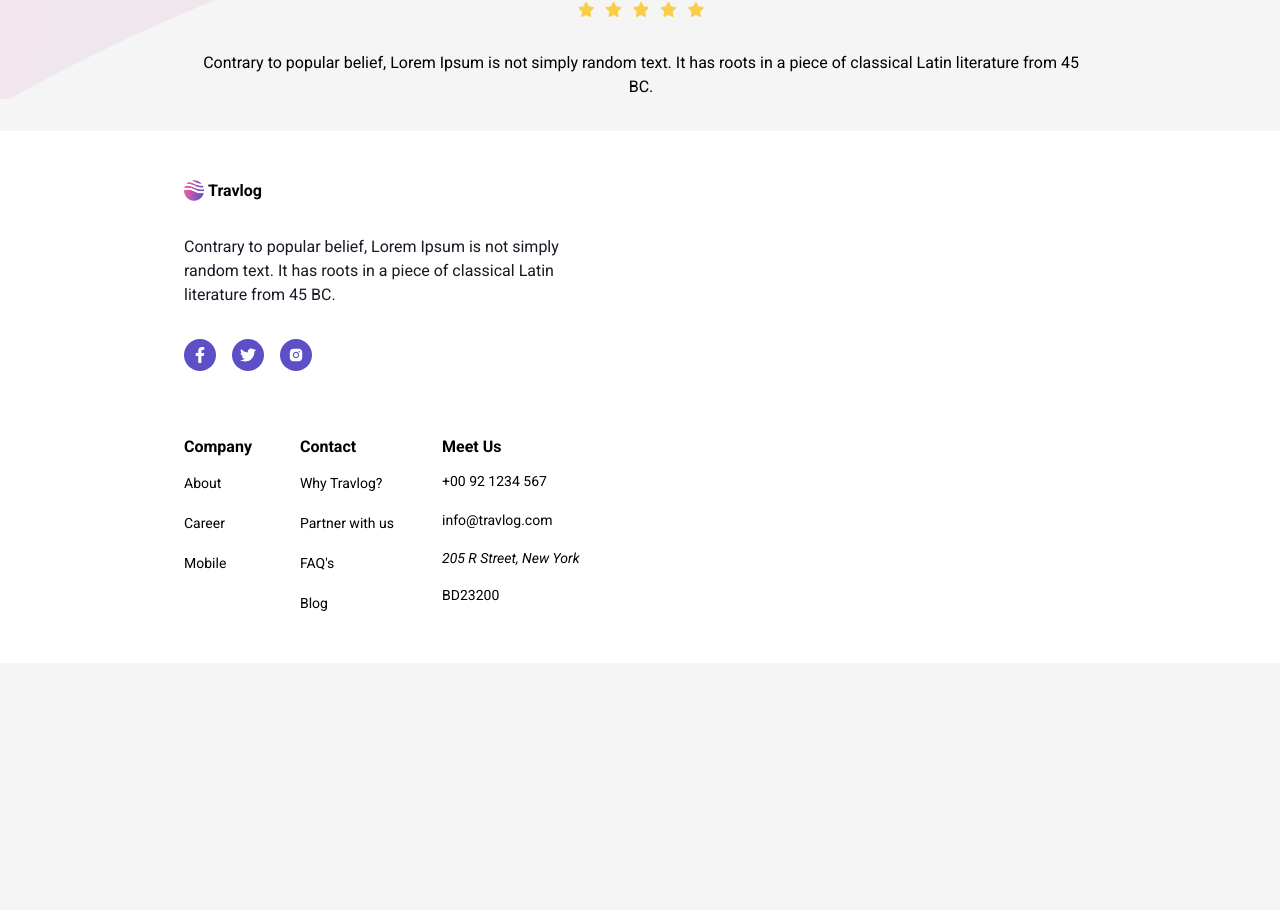
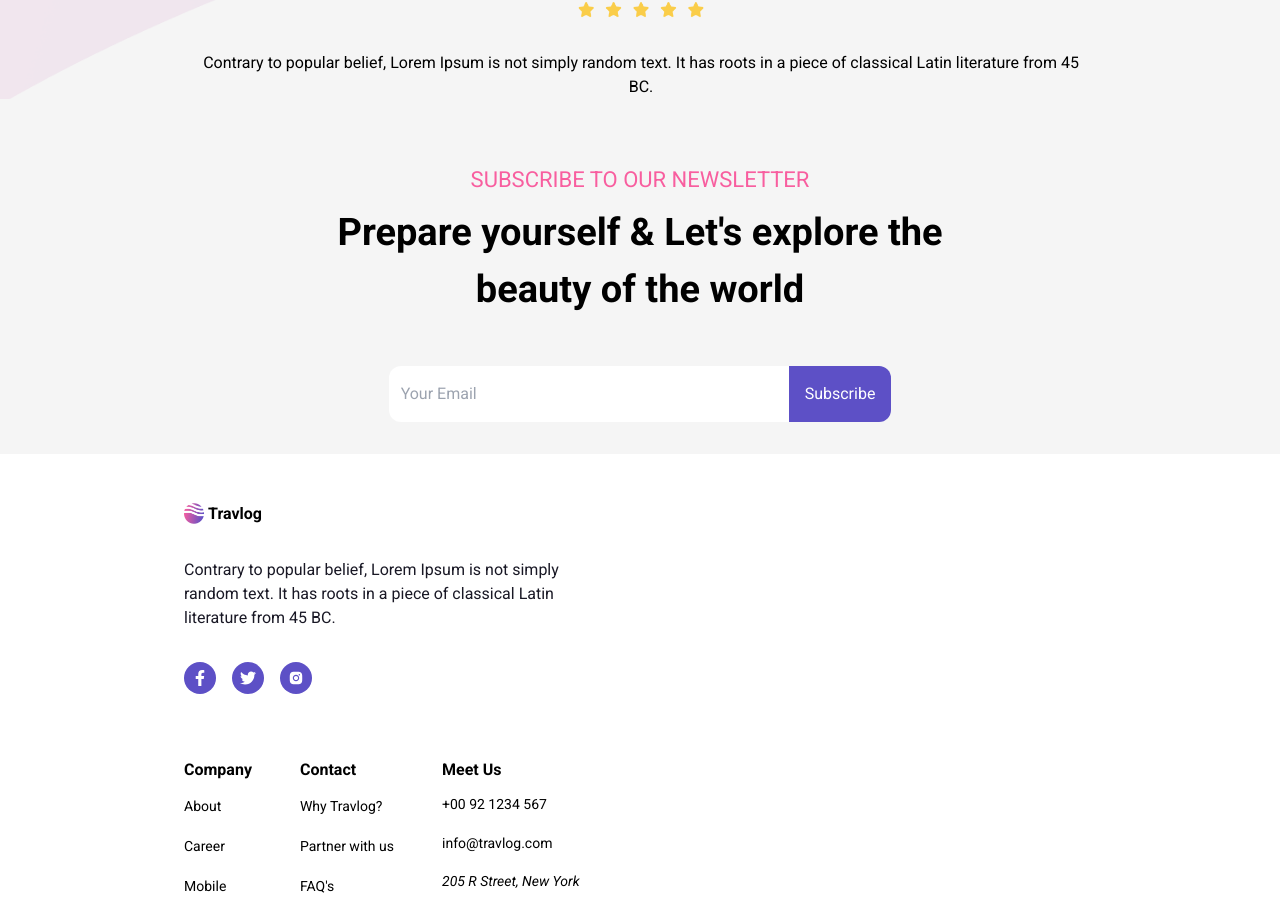
Before and after one commit to Kaydev-cmd/trav-log-web-app, a React (Vite) app in the folder frontend/: page / in a window 1280 px wide. Shown: the part 4540-5450 px from the top of the page. Before the commit the page ends 5203 px from the top, so only its background shows below. Built offline with nearby package versions, Linux system fonts and the light colour scheme.

Commit message:
Refactored the Subscribe component with state management, input validation, and improved UX

```diff
--- /dev/null
+++ b/frontend/src/components/Subscribe/Subscribe.jsx
@@ -0,0 +1,60 @@
+import React from "react";
+import { useState } from "react";
+
+const Subscribe = () => {
+  const [email, setEmail] = useState("");
+  const [message, setMessage] = useState("");
+
+  const handleSubscribe = () => {
+    if (!email) {
+      setMessage("Please enter a valid email address");
+      return;
+    }
+    setMessage("Thank you for subscribing!");
+    setEmail(""); // Clears input after submission
+  };
+
+  return (
+    <>
+      <section className="mt-8">
+        <div className="container">
+          <div className="flex flex-col items-center gap-12">
+            {/* Heading */}
+            <div className="text-center">
+              <h2 className="text-[#F85E9F] text-[22px] mt-8 mb-2 md:text-[20px]">
+                Subscribe To Our Newsletter
+              </h2>
+              <h3 className="text-[38px] font-bold md:text-[26px]">
+                Prepare yourself &#38; Let&#39;s explore the
+                <br />
+                beauty of the world
+              </h3>
+            </div>
+
+            {/* Subscription Form */}
+            <div className="flex xs:flex-col xs:gap-4">
+              <input
+                type="email"
+                value={email}
+                onChange={(e) => setEmail(e.target.value)}
+                placeholder="Your Email"
+                className="p-3 rounded-l-[12px] w-[400px] md:w-[280px] sm:w-[240px] xs:w-[100%] xs:rounded-[12px]"
+              />
+              <button
+                onClick={handleSubscribe}
+                aria-label="Subscribe to the newsletter"
+                className="bg-[#5D50C6] p-4 rounded-r-[12px] text-white hover:opacity-[.9] xs:rounded-[12px]"
+              >
+                Subscribe
+              </button>
+            </div>
+            {/* Message Display */}
+            {message && <p className="mt-2 text-sm text-gray-700">{message}</p>}
+          </div>
+        </div>
+      </section>
+    </>
+  );
+};
+
+export default Subscribe;
--- a/frontend/src/pages/home/Home.jsx
+++ b/frontend/src/pages/home/Home.jsx
@@ -1,9 +1,4 @@
 import React from "react";
-import { ServicesCards } from "../../components/Services/ServicesCards";
-import { DestinationCards } from "../../components/TopDestinations/DestinationCards";
-import { TravelPointsCards } from "../../components/TravelPoints/TravelPointsCards";
-import { KeyFeaturesCards } from "../../components/KeyFeatures/KeyFeaturesCards";
-// import { FaBriefcase } from "react-icons/fa6";
 import Hero from "../../components/Hero/Hero";
 import Icons from "../../components/Icons/Icons";
 import Services from "../../components/Services/Services";
@@ -11,6 +6,7 @@ import TopDestinations from "../../components/TopDestinations/TopDestinations";
 import TravelPoints from "../../components/TravelPoints/TravelPoints";
 import KeyFeatures from "../../components/KeyFeatures/KeyFeatures";
 import Testimonials from "../../components/Testimonials/Testimonials";
+import Subscribe from "../../components/Subscribe/Subscribe";
 
 export const Home = () => {
   return (
@@ -22,35 +18,7 @@ export const Home = () => {
       <TravelPoints />
       <KeyFeatures />
       <Testimonials />
-      {/* Testimonials */}
-
-      {/* Subscribe */}
-      {/* <section className="mt-8">
-        <div className="container">
-          <div className="flex flex-col items-center gap-12">
-            <div className="text-center">
-              <h2 className="text-[#F85E9F] text-[22px] mt-8 mb-2 md:text-[20px]">
-                Subscribe To Our Newsletter
-              </h2>
-              <h3 className="text-[38px] font-bold md:text-[26px]">
-                Prepare yourself &#38; Let&#39;s explore the
-                <br />
-                beauty of the world
-              </h3>
-            </div>
-            <div className="flex xs:flex-col xs:gap-4">
-              <input
-                type="text"
-                placeholder="Your Email"
-                className="p-3 rounded-l-[12px] w-[400px] md:w-[280px] sm:w-[240px] xs:w-[100%] xs:rounded-[12px]"
-              />
-              <button className="bg-[#5D50C6] p-4 rounded-r-[12px] text-white hover:opacity-[.9] xs:rounded-[12px]">
-                Subscribe
-              </button>
-            </div>
-          </div>
-        </div>
-      </section> */}
+      <Subscribe />
     </>
   );
 };
```
